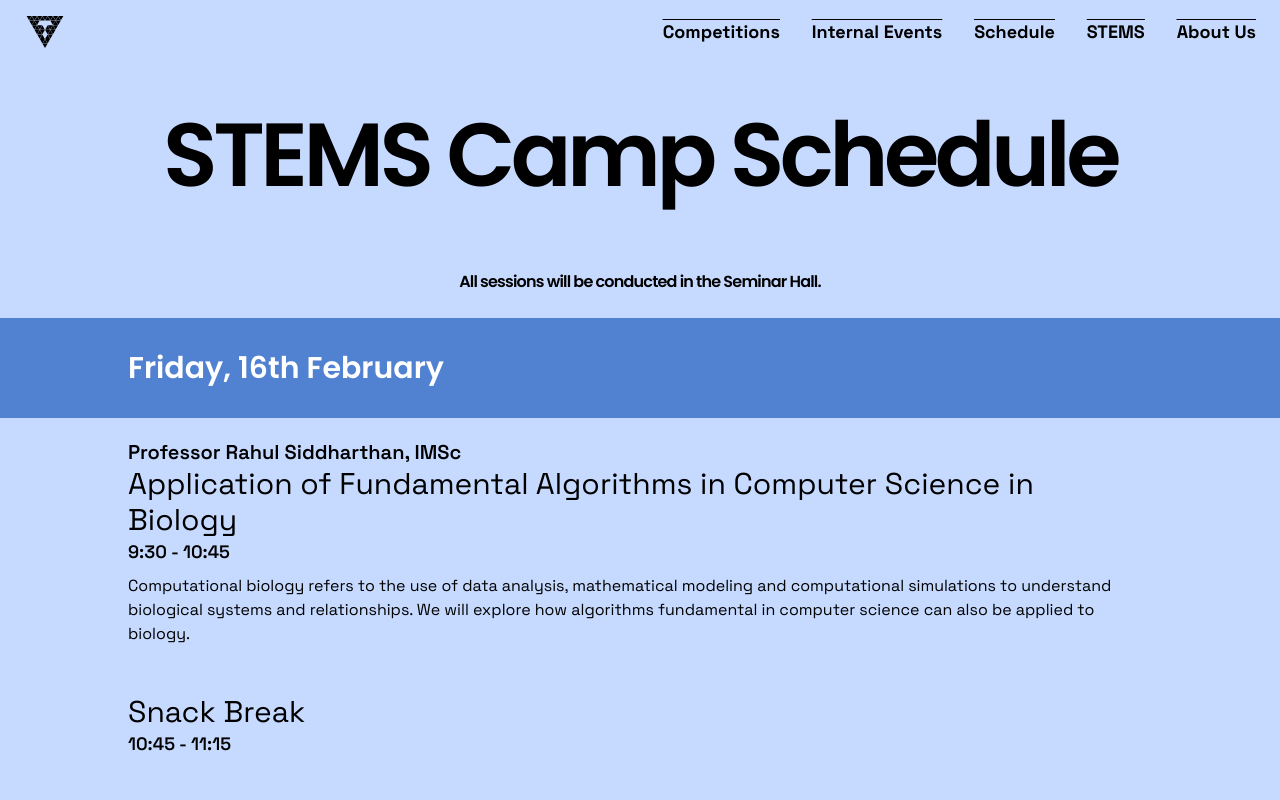
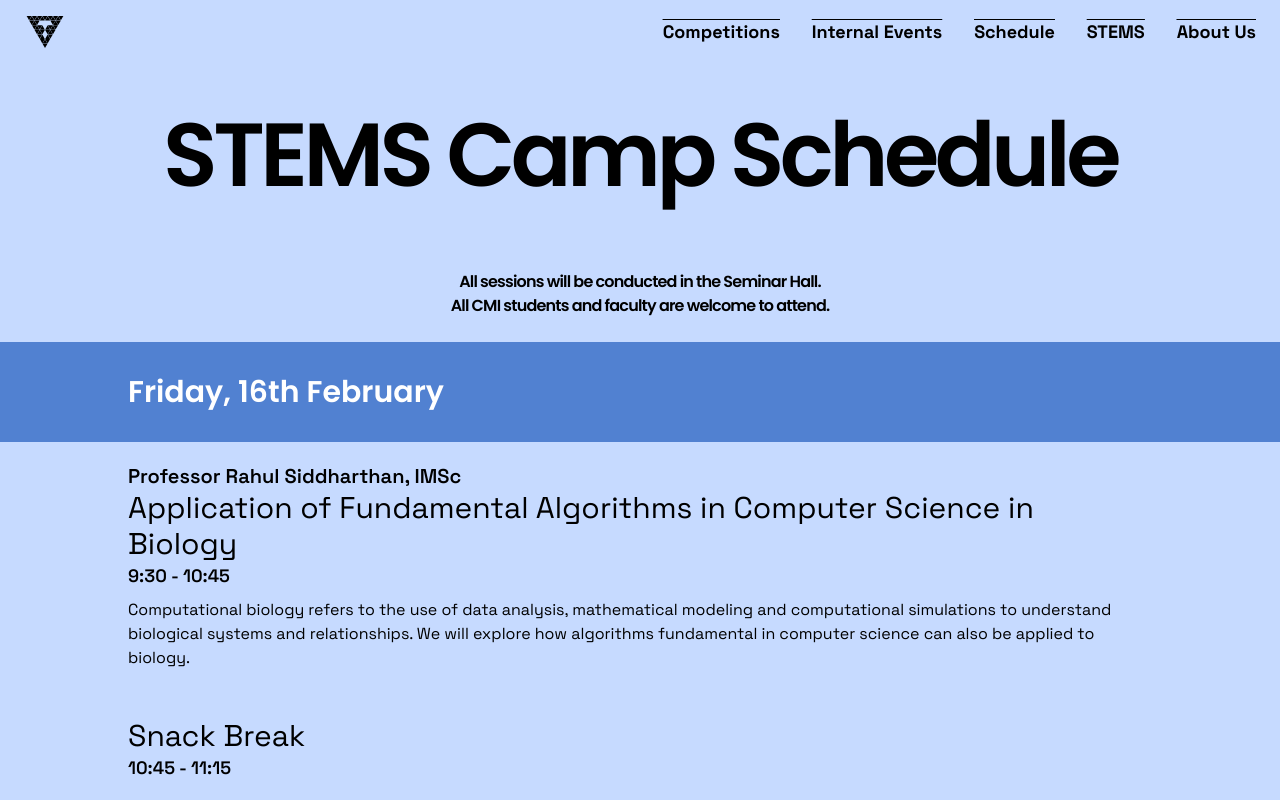
Before and after one commit to Tessellate-CMI/tessellate-frontend, a SvelteKit app: page /stems/schedule in a window 1280 px wide. Shown: the top 800 px of the page. Built offline with nearby package versions, Linux system fonts and the light colour scheme; a web font is replaced by a local one.

Commit message:
fix: fixed typo in schedule page

```diff
--- a/src/lib/data/stems_schedule.json
+++ b/src/lib/data/stems_schedule.json
@@ -94,7 +94,7 @@
         },
         {
             "time": "15:30 - 16:45",
-            "title": "On Calking-Wilf Tree (Student Talk)",
+            "title": "On Calkin-Wilf Tree (Student Talk)",
             "speaker": "Sunaina Pati, CMI (BSc I)",
             "abstract": "We define a set as countable if it has a bijection to naturals. Are rationals countable? How about Reals? After discussing countability and uncountability of sets, we'll dive into recounting rationals using the Calkin Wilf tree. Our journey to prove rationals countable will lead us to discover a lot of calkin wilf tree properties!"
         },
--- a/src/routes/stems/schedule/+page.svelte
+++ b/src/routes/stems/schedule/+page.svelte
@@ -16,7 +16,8 @@
 
 <div class="bg-main-blue">
     <p class="w-full p-6 text-center font-heading font-semibold tracking-tighter text-black">
-        All sessions will be conducted in the Seminar Hall.
+        All sessions will be conducted in the Seminar Hall. <br />
+        All CMI students and faculty are welcome to attend.
     </p>
 </div>
 
```
